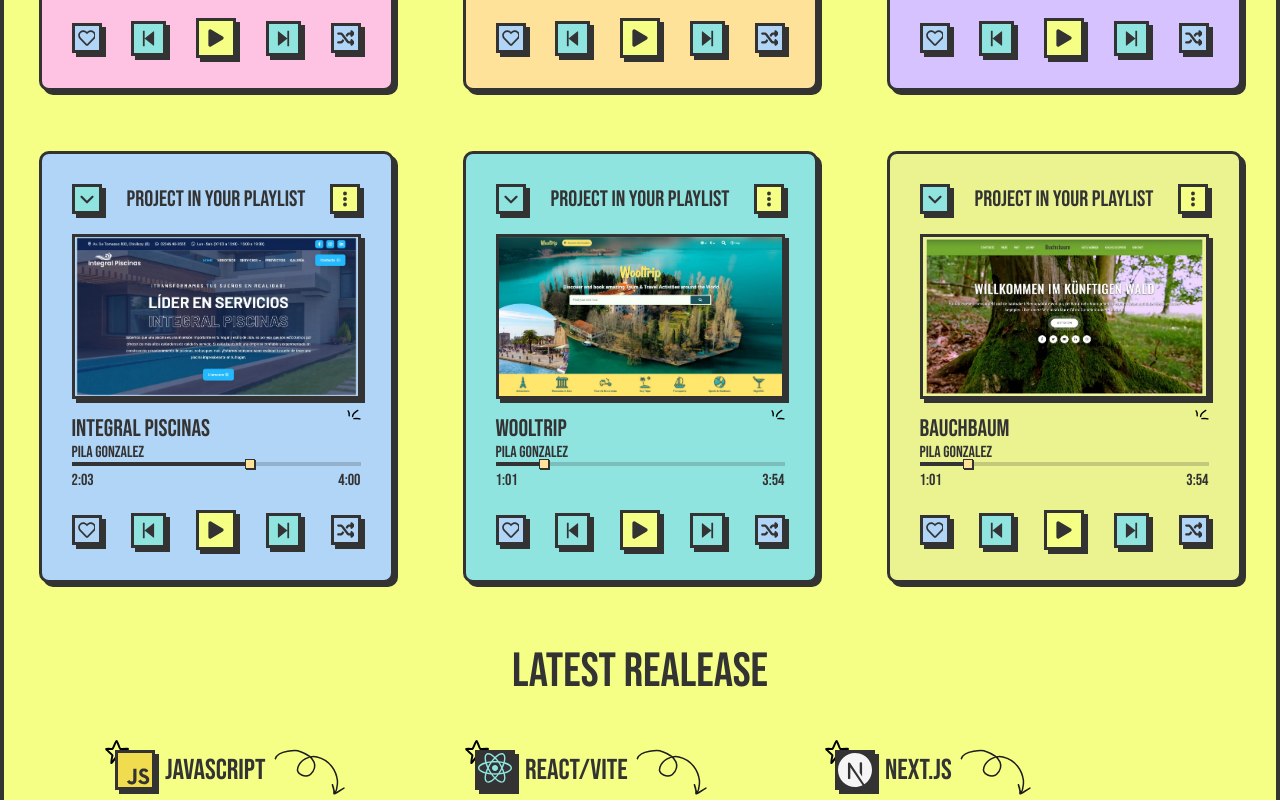
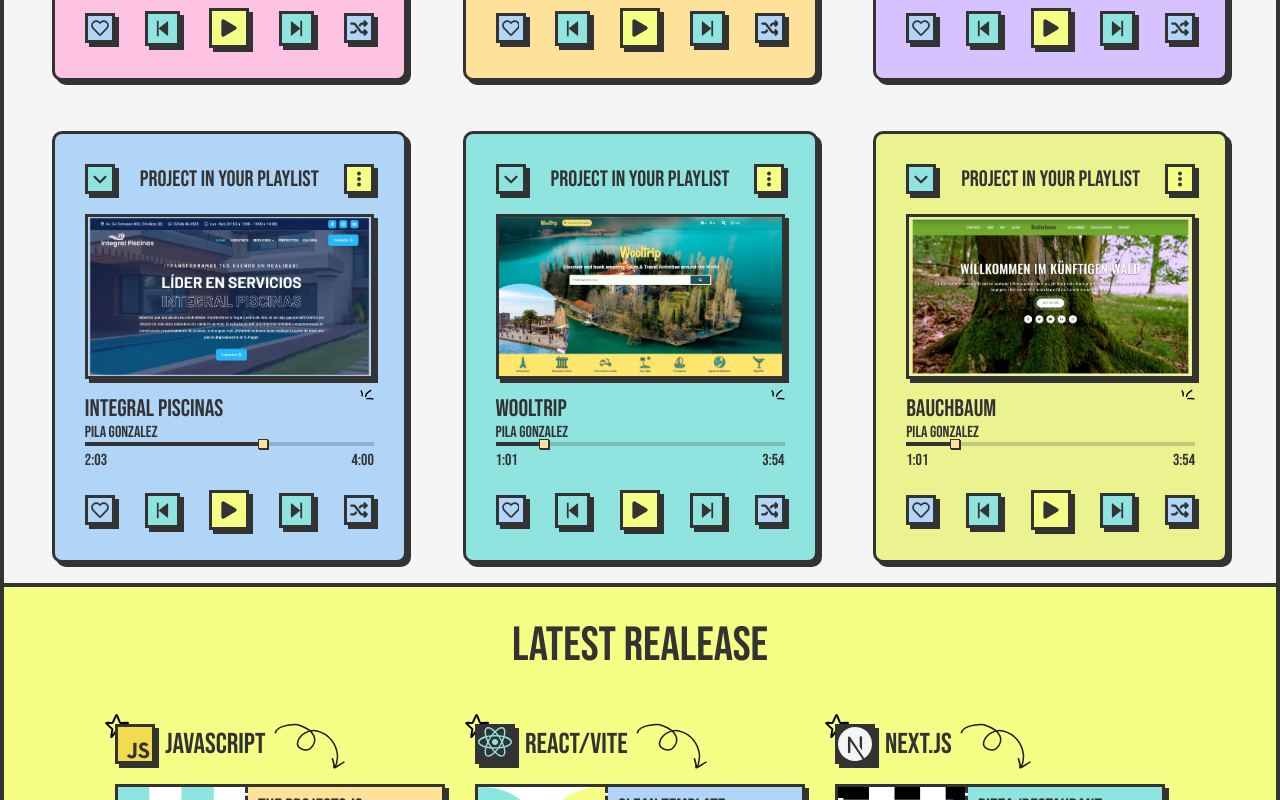
Before and after one commit to Pilag6/pila.dev, a React (Vite) app: page / in a window 1280 px wide. Shown: the part 1260-2060 px from the top of the page. Built offline with nearby package versions, Linux system fonts and the light colour scheme; a web font is replaced by a local one.

Commit message:
Update ProjectsCards.css and ProjectsSection.css

```diff
--- a/src/components/Projects/ProjectsCards.css
+++ b/src/components/Projects/ProjectsCards.css
@@ -3,8 +3,6 @@
     display: flex;
     justify-content: center;
     align-items: center;
-
-    padding: 30px 0;
 
     font-family: var(--font-secondary);
 }
--- a/src/components/Projects/ProjectsSection.css
+++ b/src/components/Projects/ProjectsSection.css
@@ -5,6 +5,7 @@
     background: #fff;
     scroll-margin-top: calc(var(--sm-block) * 2);
     background: var(--nb-green);
+
 }
 
 .projects-logo {
@@ -14,6 +15,7 @@
     display: flex;
     align-items: center;
     justify-content: center;
+
 
     border-right: var(--border-main);
     background: var(--nb-blue);
@@ -25,8 +27,10 @@
     justify-content: center;
     flex-wrap: wrap;
     border-top: var(--border-main);
-    background: var(--nb-yellow);
+    background: var(--white-body);
     color: var(--black);
+    padding: 20px;
+    row-gap: 50px;
 }
 
 .projects-release {
@@ -39,6 +43,7 @@
     padding: 30px 0 0 0;
     color: var(--black);
     background: var(--nb-yellow);
+    border-top: var(--border-main);
 
     h2 {
         text-align: center;
```
